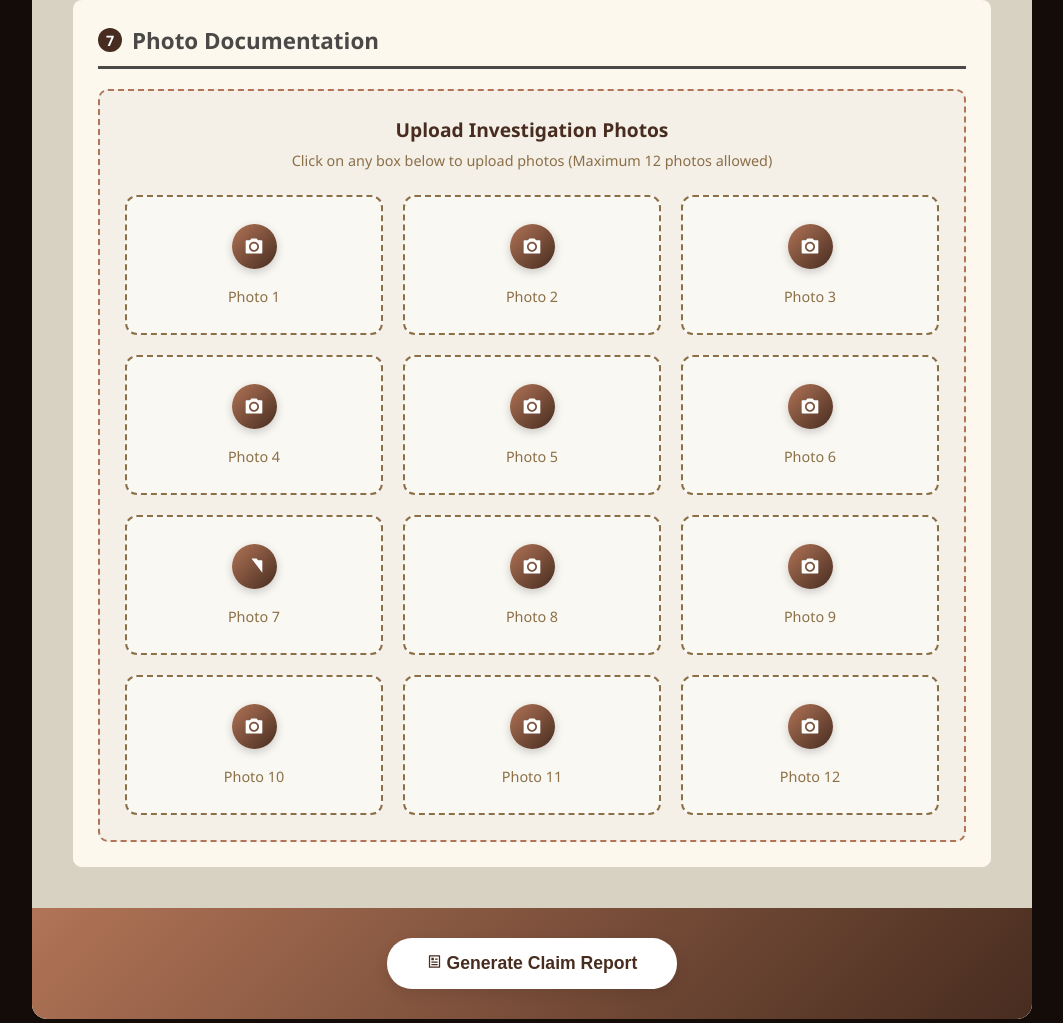
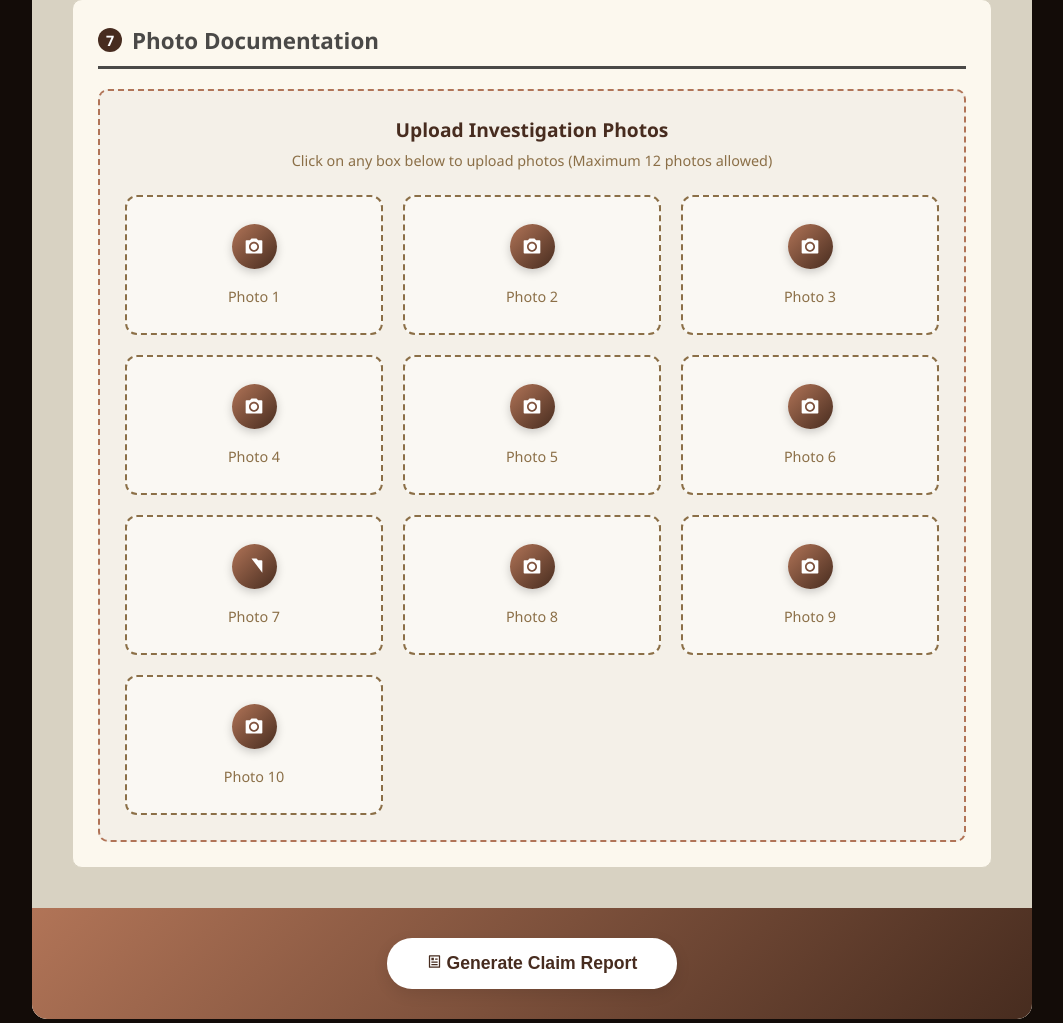
Before and after one commit to PriheaParmar/Cattle, a Flask app: page / in a window 1280 px wide. Shown: the part 2286-3309 px from the top of the page, without its empty margins (108-1171 px from the left). Run offline with Flask 3, Linux system fonts and the light colour scheme.

Commit message:
changes in code and templateeee

```diff
--- a/templates/form.html
+++ b/templates/form.html
@@ -591,7 +591,7 @@
                             <div class="select-wrapper">
                                 <select id="cattletype" name="cattletype" required>
                                     <option value="">Select cattle type</option>
-                                    <option value="cow">Cow</option>
+                                    <option value="hf cow"> HF Cow</option>
                                     <option value="buffalo">Buffalo</option>
                                 </select>
                             </div>
@@ -842,24 +842,6 @@
                                 <div class="photo-upload-text">Photo 10</div>
                                 <input type="file" name="photo10" accept="image/*" onchange="previewPhoto(this, 'photo10')">
                             </div>
-                            <div class="photo-upload" id="photo11">
-                                <div class="upload-icon">
-                                    <svg xmlns="http://www.w3.org/2000/svg" viewBox="0 0 24 24" height="20px" fill="currentColor">
-                                        <path d="M9 3H15L17 5H21C21.5523 5 22 5.44772 22 6V20C22 20.5523 21.5523 21 21 21H3C2.44772 21 2 20.5523 2 20V6C2 5.44772 2.44772 5 3 5H7L9 3ZM12 19C15.3137 19 18 16.3137 18 13C18 9.68629 15.3137 7 12 7C8.68629 7 6 9.68629 6 13C6 16.3137 8.68629 19 12 19ZM12 17C9.79086 17 8 15.2091 8 13C8 10.7909 9.79086 9 12 9C14.2091 9 16 10.7909 16 13C16 15.2091 14.2091 17 12 17Z"></path>
-                                    </svg>
-                                </div>
-                                <div class="photo-upload-text">Photo 11</div>
-                                <input type="file" name="photo11" accept="image/*" onchange="previewPhoto(this, 'photo11')">
-                            </div>
-                            <div class="photo-upload" id="photo12">
-                                <div class="upload-icon">
-                                    <svg xmlns="http://www.w3.org/2000/svg" viewBox="0 0 24 24" height="20px" fill="currentColor">
-                                        <path d="M9 3H15L17 5H21C21.5523 5 22 5.44772 22 6V20C22 20.5523 21.5523 21 21 21H3C2.44772 21 2 20.5523 2 20V6C2 5.44772 2.44772 5 3 5H7L9 3ZM12 19C15.3137 19 18 16.3137 18 13C18 9.68629 15.3137 7 12 7C8.68629 7 6 9.68629 6 13C6 16.3137 8.68629 19 12 19ZM12 17C9.79086 17 8 15.2091 8 13C8 10.7909 9.79086 9 12 9C14.2091 9 16 10.7909 16 13C16 15.2091 14.2091 17 12 17Z"></path>
-                                    </svg>
-                                </div>
-                                <div class="photo-upload-text">Photo 12</div>
-                                <input type="file" name="photo12" accept="image/*" onchange="previewPhoto(this, 'photo12')">
-                            </div>
                         </div>
                     </div>
                 </div>
```
Also changed, not shown: 1 other file.
